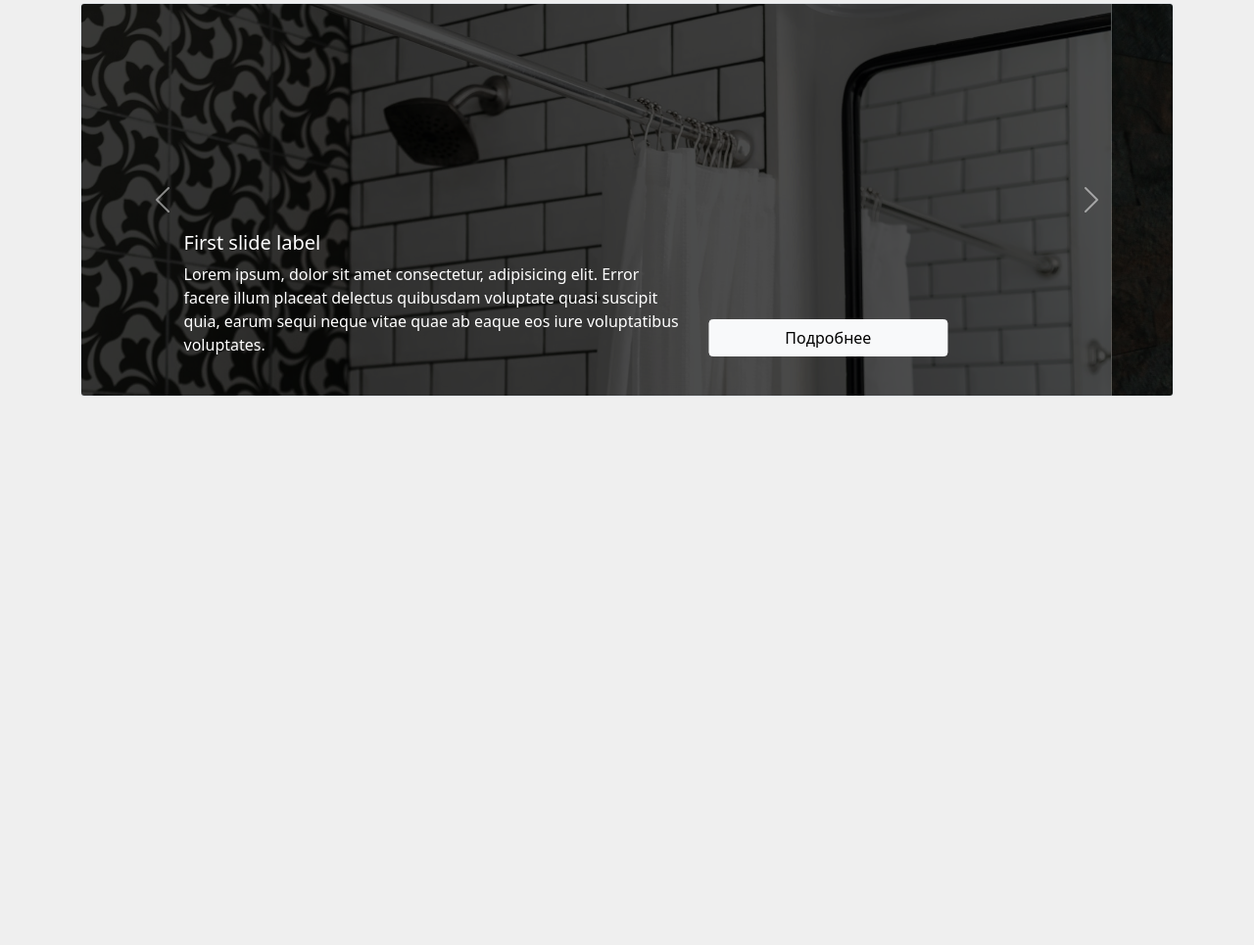
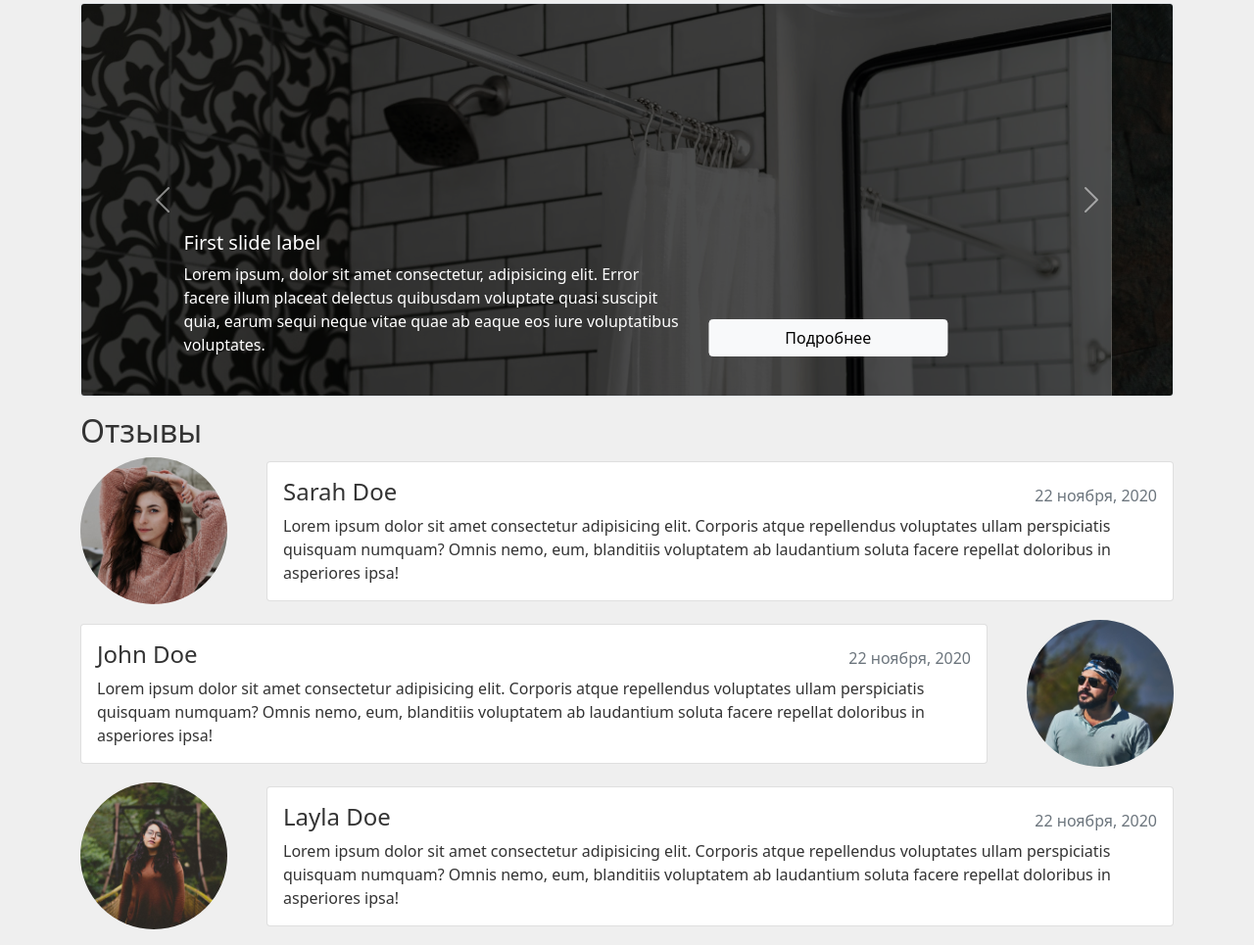
Before and after one commit to legloc/lider-krym, a plain HTML site: page index.html in a window 1280 px wide. Shown: the part 1372-2337 px from the top of the page at 98% size. Before the commit the page ends 1793 px from the top, so only its background shows below. Drawn offline with nearby package versions, Linux system fonts and the light colour scheme; some icons are missing.

Commit message:
Added Reviews section

```diff
--- a/css/style.css
+++ b/css/style.css
@@ -68,3 +68,10 @@ body {
 .section-news .carousel .carousel-caption {
   z-index: 2;
 }
+
+.section-reviews .review img {
+  width: 150px;
+  height: 150px;
+  object-fit: cover;
+  border-radius: 50%;
+}
--- a/index.html
+++ b/index.html
@@ -299,6 +299,70 @@
       </div>
     </section>
 
+    <section class="section section-reviews mb-3">
+      <div class="container">
+        <h2>Отзывы</h2>
+
+        <div class="review mb-3">
+          <div class="row align-items-center">
+            <div class="col-2">
+              <img src="./images/section-reviews/image1.jpg" alt="..." />
+            </div>
+            <div class="col-10">
+              <div class="card">
+                <div class="card-body">
+                  <div class="d-flex flex-row justify-content-between align-items-center">
+                    <h4 class="card-title">Sarah Doe</h4>
+                    <span class="text-muted">22 ноября, 2020</span>
+                  </div>
+                  <p class="card-text">Lorem ipsum dolor sit amet consectetur adipisicing elit. Corporis atque repellendus voluptates ullam perspiciatis quisquam numquam? Omnis nemo, eum, blanditiis voluptatem ab laudantium soluta facere repellat doloribus in asperiores ipsa!</p>
+                </div>
+              </div>
+            </div>
+          </div>
+        </div>
+
+        <div class="review mb-3">
+          <div class="row align-items-center">
+            <div class="col-10">
+              <div class="card">
+                <div class="card-body">
+                  <div class="d-flex flex-row justify-content-between align-items-center">
+                    <h4 class="card-title">John Doe</h4>
+                    <span class="text-muted">22 ноября, 2020</span>
+                  </div>
+                  <p class="card-text">Lorem ipsum dolor sit amet consectetur adipisicing elit. Corporis atque repellendus voluptates ullam perspiciatis quisquam numquam? Omnis nemo, eum, blanditiis voluptatem ab laudantium soluta facere repellat doloribus in asperiores ipsa!</p>
+                </div>
+              </div>
+            </div>
+            <div class="col-2 text-right">
+              <img src="./images/section-reviews/image2.jpg" alt="..." />
+            </div>
+          </div>
+        </div>
+
+        <div class="review mb-3">
+          <div class="row align-items-center">
+            <div class="col-2">
+              <img src="./images/section-reviews/image3.jpg" alt="..." />
+            </div>
+            <div class="col-10">
+              <div class="card">
+                <div class="card-body">
+                  <div class="d-flex flex-row justify-content-between align-items-center">
+                    <h4 class="card-title">Layla Doe</h4>
+                    <span class="text-muted">22 ноября, 2020</span>
+                  </div>
+                  <p class="card-text">Lorem ipsum dolor sit amet consectetur adipisicing elit. Corporis atque repellendus voluptates ullam perspiciatis quisquam numquam? Omnis nemo, eum, blanditiis voluptatem ab laudantium soluta facere repellat doloribus in asperiores ipsa!</p>
+                </div>
+              </div>
+            </div>
+          </div>
+        </div>
+
+      </div>
+    </section>
+
     <script src="https://cdn.jsdelivr.net/npm/bootstrap@5.0.0-alpha3/dist/js/bootstrap.bundle.min.js"></script>
     <script src="https://code.iconify.design/1/1.0.7/iconify.min.js"></script>
     <script src="./js/main.js"></script>
```
Also changed, not shown: images/section-reviews/image1.jpg (added), images/section-reviews/image2.jpg (added), images/section-reviews/image3.jpg (added).
